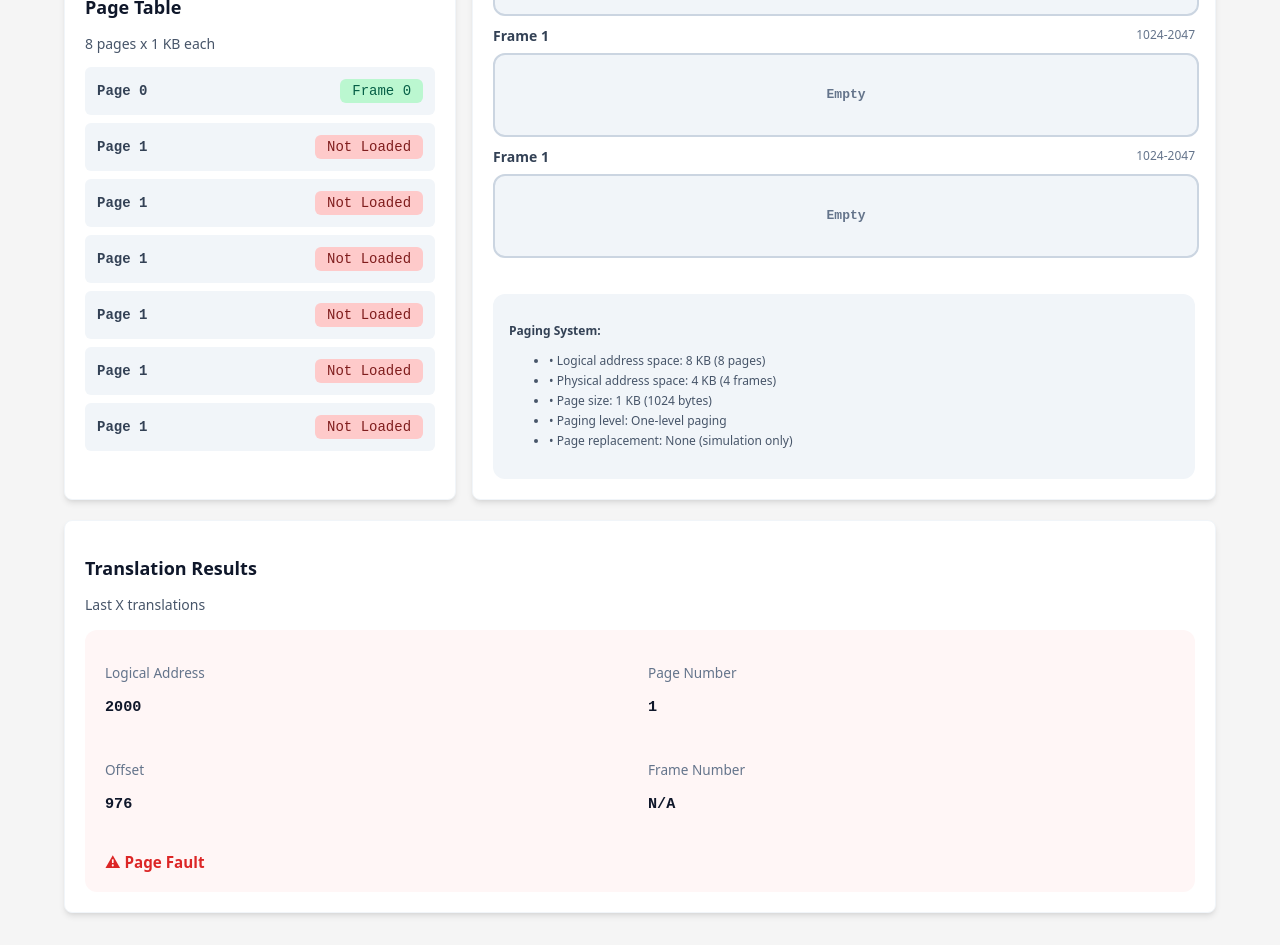
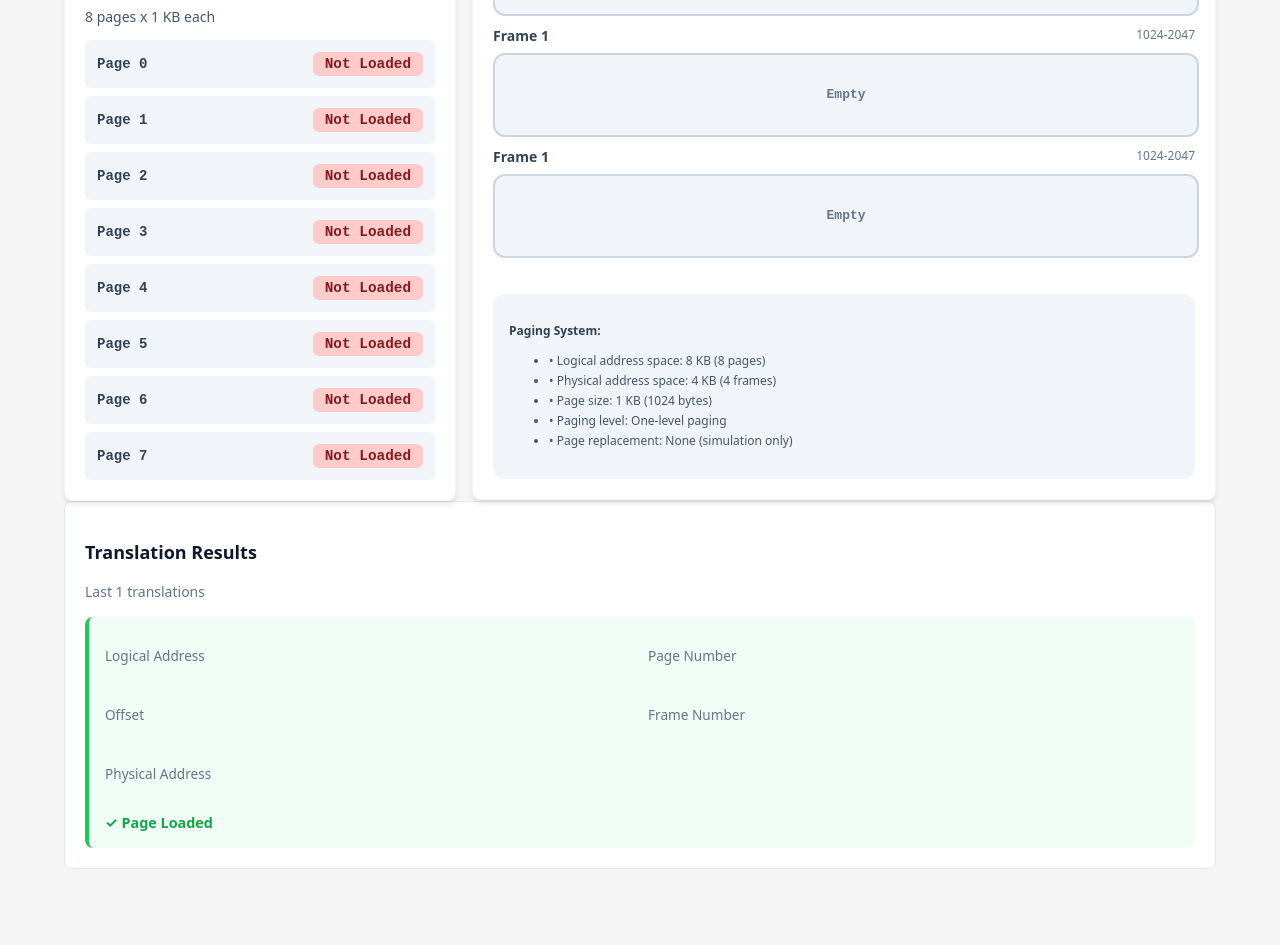
Before and after one commit to TharinduNilan/Memory-Simulation-, a React (Vite) app: page / in a window 1280 px wide. Shown: the part 740-1685 px from the top of the page. After the commit the page ends 1641 px from the top, so only its background shows below. Built offline with nearby package versions, Linux system fonts and the light colour scheme.

Commit message:
modified:   src/App.jsx 	modified:   src/components/Page Section/PageSection.jsx 	modified:   src/components/Page Section/PageSection.scss 	modified:   src/components/Result Section/ResultSection.jsx 	modified:   src/components/Result Section/ResultSection.scss

```diff
--- a/src/App.jsx
+++ b/src/App.jsx
@@ -1,9 +1,77 @@
+import { useState } from "react";
 import "./App.scss";
 import MemorySimulation from "./components/Memory Simulation/MemorySimulation";
 import PageSection from "./components/Page Section/PageSection";
 import ResultSection from "./components/Result Section/ResultSection";
 
 function App() {
+  const [logicalAddress, setLogicalAddress] = useState("");
+  const [translations, setTranslations] = useState([]);
+  const [pageTable, setPageTable] = useState({
+    0: null,
+    1: null,
+    2: null,
+    3: null,
+    4: null,
+    5: null,
+    6: null,
+    7: null,
+  });
+
+  const handleLoadPage = (pageNum, frameNum) => {
+    setPageTable((prev) => ({
+      ...prev,
+      [pageNum]: frameNum,
+    }));
+  };
+
+  const handleTranslate = () => {
+    if (!logicalAddress.trim()) return;
+
+    const logAddr = Number.parseInt(logicalAddress, 10);
+    if (isNaN(logAddr) || logAddr < 0 || logAddr >= 8192) {
+      alert("Please enter a valid logical address (0-8192)");
+      return;
+    }
+
+    const PAGE_SIZE = 1024; // 1 KB
+    const pageNum = Math.floor(logAddr / PAGE_SIZE);
+    const offset = logAddr % PAGE_SIZE;
+
+    const frameNum = pageTable[pageNum];
+    const isPageFault = frameNum === null;
+
+    const translation = {
+      id: Date.now(),
+      logicalAddress: logAddr,
+      pageNumber: pageNum,
+      offset,
+      frameNumber: frameNum,
+      pageFault: isPageFault,
+      physicalAddress: isPageFault ? null : frameNum * PAGE_SIZE + offset,
+    };
+
+    setTranslations((prev) => [translation, ...prev].slice(0, 10));
+
+    if (isPageFault) {
+      // Simulate page load
+      const availableFrames = [];
+      for (let i = 0; i < 4; i++) {
+        const isFrameUsed = Object.values(pageTable).includes(i);
+        if (!isFrameUsed) availableFrames.push(i);
+      }
+
+      if (availableFrames.length > 0) {
+        const frameToUse = availableFrames[0];
+        setTimeout(() => {
+          handleLoadPage(pageNum, frameToUse);
+        }, 500);
+      }
+    }
+
+    setLogicalAddress("");
+  };
+
   return (
     <div className="main-container">
       <div className="main-frame">
@@ -20,7 +88,7 @@ function App() {
         <div className="card-container">
           <div className="card-header">
             <h2 className="card-title">Address Translation</h2>
-            <p className="card-description">Enter logical addresses (0-8191)</p>
+            <p className="card-description">Enter logical addresses (0-8192)</p>
           </div>
           <div className="card-content">
             <input
@@ -29,8 +97,11 @@ function App() {
               min="0"
               max="8191"
               placeholder="Enter logical address"
+              value={logicalAddress}
+              onChange={(e) => setLogicalAddress(e.target.value)}
+              onKeyPress={(e) => e.key === "Enter" && handleTranslate()}
             />
-            <button className="button w-full">
+            <button className="button w-full" onClick={handleTranslate}>
               Translate Address
             </button>
           </div>
@@ -38,7 +109,7 @@ function App() {
 
         {/* body section */}
         <div className="body-section">
-          <PageSection />
+          <PageSection pageTable={pageTable} />
           <MemorySimulation />
         </div>
         <ResultSection />
--- a/src/components/Page Section/PageSection.jsx
+++ b/src/components/Page Section/PageSection.jsx
@@ -1,6 +1,6 @@
 import "./PageSection.scss";
 
-export default function PageSection() {
+export default function PageSection({ pageTable }) {
   return (
     <div className="page-section">
       {/* Configuration details */}
@@ -45,35 +45,16 @@ export default function PageSection() {
         </div>
 
         <div className="page-table-content">
-          <div className="row">
-            <span className="page-label">Page 0</span>
-            <span className="frame-tag loaded">Frame 0</span>
-          </div>
-
-          <div className="row">
-            <span className="page-label">Page 1</span>
-            <span className="frame-tag not-loaded">Not Loaded</span>
-          </div>
-          <div className="row">
-            <span className="page-label">Page 1</span>
-            <span className="frame-tag not-loaded">Not Loaded</span>
-          </div>
-          <div className="row">
-            <span className="page-label">Page 1</span>
-            <span className="frame-tag not-loaded">Not Loaded</span>
-          </div>
-          <div className="row">
-            <span className="page-label">Page 1</span>
-            <span className="frame-tag not-loaded">Not Loaded</span>
-          </div>
-          <div className="row">
-            <span className="page-label">Page 1</span>
-            <span className="frame-tag not-loaded">Not Loaded</span>
-          </div>
-          <div className="row">
-            <span className="page-label">Page 1</span>
-            <span className="frame-tag not-loaded">Not Loaded</span>
-          </div>
+          {Object.entries(pageTable).map(([page, frame]) => (
+            <div className="row">
+              <span className="page-label">Page {page}</span>
+              <span
+                className={`frame-badge ${frame !== null ? "loaded" : "fault"}`}
+              >
+                {frame !== null ? `Frame ${frame}` : "Not Loaded"}
+              </span>
+            </div>
+          ))}
         </div>
       </div>
     </div>
--- a/src/components/Page Section/PageSection.scss
+++ b/src/components/Page Section/PageSection.scss
@@ -12,8 +12,7 @@
     border: 1px solid #f1f5f9;
     border-radius: 0.5rem;
     padding: 1.25rem;
-    box-shadow:
-      0 4px 6px -1px rgba(0, 0, 0, 0.1),
+    box-shadow: 0 4px 6px -1px rgba(0, 0, 0, 0.1),
       0 2px 4px -2px rgba(0, 0, 0, 0.06);
 
     .title {
@@ -64,8 +63,7 @@
   .page-table-card {
     background: #fff;
     border: 1px solid #f1f5f9;
-        box-shadow:
-      0 4px 6px -1px rgba(0, 0, 0, 0.1),
+    box-shadow: 0 4px 6px -1px rgba(0, 0, 0, 0.1),
       0 2px 4px -2px rgba(0, 0, 0, 0.06);
 
     .page-table-header {
@@ -93,18 +91,20 @@
         color: #334155;
       }
 
-      .frame-tag {
+      .frame-badge {
         font-family: monospace;
         padding: 0.25rem 0.75rem;
         border-radius: 0.375rem;
-        font-weight: 500;
+        display: inline-block;
+        font-size: 0.9rem;
+        font-weight: 600;
 
         &.loaded {
           background: #bbf7d0;
-          color: #065f46;
+          color: #14532d;
         }
 
-        &.not-loaded {
+        &.fault {
           background: #fecaca;
           color: #7f1d1d;
         }
--- a/src/components/Result Section/ResultSection.jsx
+++ b/src/components/Result Section/ResultSection.jsx
@@ -1,43 +1,77 @@
 import "./ResultSection.scss";
 
 export default function ResultSection() {
+
+  const translations = [
+    {
+      id: 1,
+
+    }
+  ]
   return (
-    <div className="translation-card">
+    <div className="card">
       <div className="card-header">
-        <h2 className="title">Translation Results</h2>
-        <p className="description">Last X translations</p>
+        <h3 className="card-title">Translation Results</h3>
+        <p className="card-description">
+          {/* Last {translations.length} translations */}
+          Last 1 translations
+        </p>
       </div>
 
       <div className="card-content">
-        {/* <p className="empty-message">
+        {translations.length === 0 ? (
+          <p className="empty-message">
             No translations yet. Enter a logical address to begin.
-        </p> */}
-
-        <div className={`translation-item fault`}>
+          </p>
+        ) : (
+          <div className="translations-list">
+            {translations.map((trans) => (
+              <div
+                key={trans.id}
+                className={`translation-item ${
+                  trans.pageFault ? "fault" : "loaded"
+                }`}
+              >
                 <div className="translation-grid">
-            <div className="grid-field">
+                  <div className="field">
                     <p className="label">Logical Address</p>
-              <p className="value">2000</p>
+                    <p className="value">{trans.logicalAddress}</p>
                   </div>
 
-            <div className="grid-field">
+                  <div className="field">
                     <p className="label">Page Number</p>
-              <p className="value">1</p>
+                    <p className="value">{trans.pageNumber}</p>
                   </div>
 
-            <div className="grid-field">
+                  <div className="field">
                     <p className="label">Offset</p>
-              <p className="value">976</p>
+                    <p className="value">{trans.offset}</p>
                   </div>
 
-            <div className="grid-field">
+                  <div className="field">
                     <p className="label">Frame Number</p>
-              <p className="value">N/A</p>
+                    <p className="value">
+                      {trans.frameNumber !== null ? trans.frameNumber : "N/A"}
+                    </p>
                   </div>
 
-            <div className="status fault">⚠ Page Fault</div>
+                  {trans.physicalAddress !== null && (
+                    <div className="field">
+                      <p className="label">Physical Address</p>
+                      <p className="value">{trans.physicalAddress}</p>
+                    </div>
+                  )}
+
+                  <div
+                    className={`status ${trans.pageFault ? "fault" : "loaded"}`}
+                  >
+                    {trans.pageFault ? "⚠ Page Fault" : "✓ Page Loaded"}
                   </div>
                 </div>
+              </div>
+            ))}
+          </div>
+        )}
       </div>
     </div>
   );
--- a/src/components/Result Section/ResultSection.scss
+++ b/src/components/Result Section/ResultSection.scss
@@ -1,50 +1,43 @@
-.translation-card {
-  background: #ffffff;
-  border: 1px solid #f1f5f9;
+.card {
+  background: #fff;
   border-radius: 0.5rem;
   padding: 1.25rem;
-  margin-top: 20px;
-  box-shadow: 0 4px 6px -1px rgba(0, 0, 0, 0.1),
-    0 2px 4px -2px rgba(0, 0, 0, 0.06);
+  border: 1px solid #e2e8f0;
 
   .card-header {
     margin-bottom: 1rem;
 
-    .title {
+    .card-title {
       font-size: 1.125rem;
       font-weight: 600;
       color: #0f172a;
     }
 
-    .description {
+    .card-description {
+      color: #64748b;
       font-size: 0.875rem;
-      color: #475569;
     }
   }
 
   .card-content {
+    .empty-message {
+      text-align: center;
+      padding: 1.5rem 0;
+      color: #64748b;
+    }
+
+    .translations-list {
       display: flex;
       flex-direction: column;
       gap: 0.75rem;
     }
-
-  .empty-message {
-    text-align: center;
-    padding: 1.5rem 0;
-    font-size: 0.875rem;
-    color: #64748b;
   }
-
-  .translation-list {
-    display: flex;
-    flex-direction: column;
-    gap: 0.75rem;
 }
 
 .translation-item {
-    padding: 1.25rem;
-    border-left-width: 4px;
-    border-radius: 0.75rem;
+  padding: 1rem;
+  border-left: 4px solid;
+  border-radius: 0.5rem;
 
   &.loaded {
     border-left-color: #22c55e;
@@ -53,20 +46,19 @@
 
   &.fault {
     border-left-color: #ef4444;
-      background: #fff6f6; // softer than your previous #fef2f2
+    background: #fef2f2;
   }
 
   .translation-grid {
     display: grid;
     grid-template-columns: repeat(2, 1fr);
-      gap: 1rem;
-      font-size: 0.95rem;
+    gap: 0.75rem;
+    font-size: 0.875rem;
 
-      .grid-field {
+    .field {
       .label {
+        color: #64748b;
         font-size: 0.85rem;
-          color: #64748b;
-          margin-bottom: 2px;
       }
 
       .value {
@@ -78,11 +70,9 @@
 
     .status {
       grid-column: 1 / -1;
-        margin-top: 0.5rem;
+      margin-top: 0.25rem;
       font-weight: 700;
-        display: flex;
-        align-items: center;
-        gap: 6px;
+      font-size: 0.9rem;
 
       &.loaded {
         color: #16a34a;
@@ -94,4 +84,3 @@
     }
   }
 }
-}
```
Lines whose indentation alone changed are shown as unchanged.
